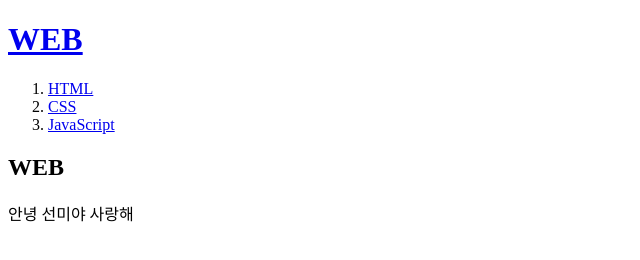
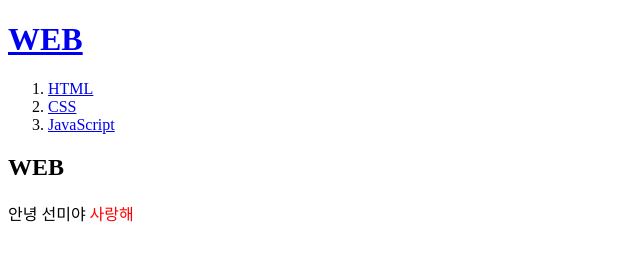
Before and after one commit to chun297/web1, a plain HTML site: page index.html in a window 1280 px wide. Shown: the full height of the page, 0-640 px from the left. Drawn offline with Linux system fonts and the light colour scheme.

Commit message:
색상수정

```diff
--- a/index.html
+++ b/index.html
@@ -14,7 +14,7 @@
 </ol>
 <h2>WEB</h2>
 <p>
-안녕 선미야 사랑해
+안녕 선미야 <span style="color:red">사랑해</span>
 </p>
 </body>
 </html>
```
